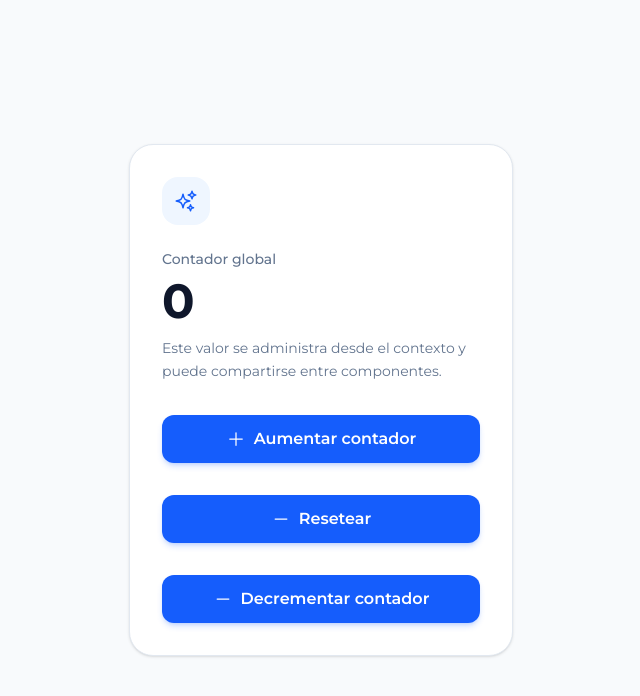
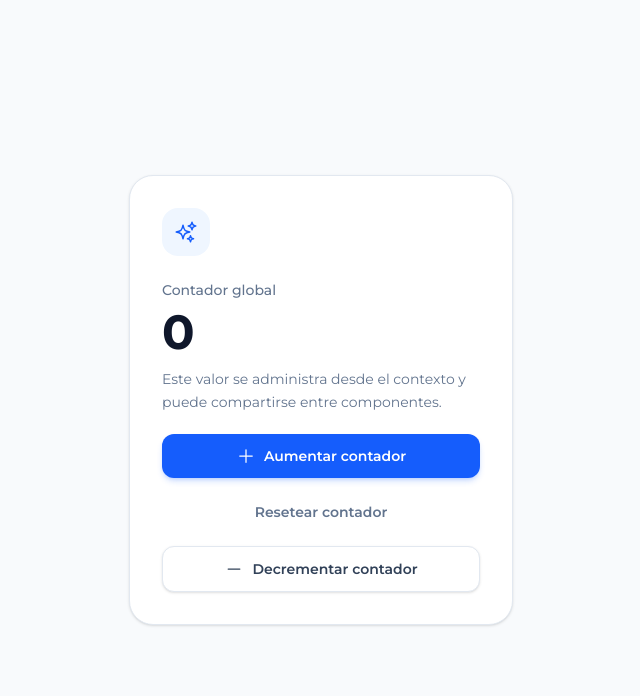
Before and after one commit to JuanM1005/curso-react, a React (Vite) app: page / in a window 1280 px wide. Shown: the top 696 px of the page, without its empty margins (319-959 px from the left). Built offline with nearby package versions, Linux system fonts and the light colour scheme; a web font is replaced by a local one.

Commit message:
feat(ui): rediseñarapp.tsx y button.tsx

```diff
--- a/src/App.css
+++ /dev/null
@@ -1,4 +0,0 @@
-custom-btn {
-  color: blue;
-  background: gray;
-}
--- a/src/App.tsx
+++ b/src/App.tsx
@@ -1,72 +1,9 @@
-import {
-  HiOutlinePlus,
-  HiOutlineMinus,
-  HiOutlineSparkles,
-} from 'react-icons/hi2';
-import useGlobalContext from './hooks/useGlobalContext';
+import AppContent from './AppContent';
 
 const App = () => {
-  const { globalValue, setGlobalValue } = useGlobalContext();
+  return (
+    <AppContent />
+  )
+}
 
-  const handleIncrement = (): void => {
-    setGlobalValue((prev) => prev + 1);
-  };
-
-  const handleDecrement = (): void => {
-    setGlobalValue((prev) => prev - 1);
-  };
-
-  const handleReset = (): void => {
-    setGlobalValue(0);
-  };
-
-  return (
-    <main className="flex min-h-svh items-center justify-center bg-slate-50 px-4">
-      <section className="w-full max-w-sm rounded-3xl border border-slate-200 bg-white p-8 shadow-sm">
-        <div className="mb-6 flex size-12 items-center justify-center rounded-2xl bg-blue-50 text-blue-600">
-          <HiOutlineSparkles size={24} />
-        </div>
-
-        <p className="text-sm font-medium text-slate-500">Contador global</p>
-
-        <h1 className="mt-2 text-5xl font-bold tracking-tight text-slate-900">
-          {globalValue}
-        </h1>
-
-        <p className="mt-3 text-sm leading-relaxed text-slate-500">
-          Este valor se administra desde el contexto y puede compartirse entre
-          componentes.
-        </p>
-
-        <button
-          type="button"
-          onClick={handleIncrement}
-          className="mt-8 flex w-full items-center justify-center gap-2 rounded-xl bg-blue-600 px-4 py-3 font-semibold text-white shadow-md shadow-blue-600/20 transition cursor-pointer hover:bg-blue-700 active:scale-[0.98]"
-        >
-          <HiOutlinePlus size={20} />
-          Aumentar contador
-        </button>
-
-        <button
-          type="button"
-          onClick={handleReset}
-          className="mt-8 flex w-full items-center justify-center gap-2 rounded-xl bg-blue-600 px-4 py-3 font-semibold text-white shadow-md shadow-blue-600/20 transition cursor-pointer hover:bg-blue-700 active:scale-[0.98]"
-        >
-          <HiOutlineMinus size={20} />
-          Resetear
-        </button>
-
-        <button
-          type="button"
-          onClick={handleDecrement}
-          className="mt-8 flex w-full items-center justify-center gap-2 rounded-xl bg-blue-600 px-4 py-3 font-semibold text-white shadow-md shadow-blue-600/20 transition cursor-pointer hover:bg-blue-700 active:scale-[0.98]"
-        >
-          <HiOutlineMinus size={20} />
-          Decrementar contador
-        </button>
-      </section>
-    </main>
-  );
-};
-
-export default App;
+export default App
--- /dev/null
+++ b/src/AppContent.styles.ts
@@ -0,0 +1,19 @@
+const styles = {
+  container: 'flex min-h-svh items-center justify-center bg-slate-50 px-4',
+
+  headerIcon:
+    'mb-6 flex size-12 items-center justify-center rounded-2xl bg-blue-50 text-blue-600',
+
+  headerSpan: 'text-sm font-medium text-slate-500',
+
+  title: 'mt-2 text-5xl font-bold tracking-tight text-slate-900',
+
+  textContent: 'mt-3 mb-5 text-sm leading-relaxed text-slate-500',
+
+  buttonWrapper: 'flex flex-col gap-3',
+
+  sectionWrapper:
+    'w-full max-w-sm rounded-3xl border border-slate-200 bg-white p-8 shadow-sm',
+};
+
+export default styles;
--- /dev/null
+++ b/src/AppContent.tsx
@@ -0,0 +1,73 @@
+import {
+  HiOutlinePlus,
+  HiOutlineMinus,
+  HiOutlineSparkles,
+} from 'react-icons/hi2';
+import useGlobalContext from './hooks/useGlobalContext';
+
+import styles from './AppContent.styles';
+import { Button } from './components';
+
+const AppContent = () => {
+  const { globalValue, setGlobalValue } = useGlobalContext();
+
+  const handleIncrement = (): void => {
+    setGlobalValue((prev) => prev + 1);
+  };
+
+  const handleDecrement = (): void => {
+    setGlobalValue((prev) => prev - 1);
+  };
+
+  const handleReset = (): void => {
+    setGlobalValue(0);
+  };
+
+  return (
+    <main className={styles.container}>
+      <section className={styles.sectionWrapper}>
+        <div className={styles.headerIcon}>
+          <HiOutlineSparkles size={24} />
+        </div>
+
+        <p className={styles.headerSpan}>Contador global</p>
+
+        <h1 className={styles.title}>
+          {globalValue}
+        </h1>
+
+        <p className={styles.textContent}>
+          Este valor se administra desde el contexto y puede compartirse entre
+          componentes.
+        </p>
+
+        <div className={styles.buttonWrapper}>
+          <Button
+            variant="primary"
+            icon={<HiOutlinePlus size={20} />}
+            onClick={handleIncrement}
+          >
+            Aumentar contador
+          </Button>
+
+          <Button
+            variant="ghost"
+            onClick={handleReset}
+          >
+            Resetear contador
+          </Button>
+
+          <Button
+            variant="secondary"
+            icon={<HiOutlineMinus size={20} />}
+            onClick={handleDecrement}
+          >
+            Decrementar contador
+          </Button>
+        </div>
+      </section>
+    </main>
+  );
+};
+
+export default AppContent;
--- /dev/null
+++ b/src/components/Button/Button.styles.ts
@@ -0,0 +1,16 @@
+const styles = {
+  base: 'flex cursor-pointer items-center justify-center gap-2 rounded-xl px-4 py-3 text-sm font-semibold transition active:scale-[0.98] disabled:cursor-not-allowed disabled:opacity-50 disabled:active:scale-100',
+
+  primary:
+    'bg-blue-600 text-white shadow-md shadow-blue-600/20 hover:bg-blue-700 disabled:hover:bg-blue-600',
+
+  secondary:
+    'border border-slate-200 bg-white text-slate-700 shadow-sm hover:bg-slate-50 disabled:hover:bg-white',
+
+  ghost:
+    'font-medium text-slate-500 hover:bg-slate-100 hover:text-slate-700 disabled:hover:bg-transparent disabled:hover:text-slate-500',
+
+  fullWidth: 'w-full',
+};
+
+export default styles;
--- a/src/components/Button/Button.tsx
+++ b/src/components/Button/Button.tsx
@@ -1,12 +1,30 @@
-import type ButtonProps from './Button.types';
+import clsx from 'clsx';
 
-export const Button = ({ label, onClick }: ButtonProps) => {
+import type { ButtonProps } from './Button.types';
+import styles from './Button.styles';
+
+export const Button = ({
+  children,
+  icon,
+  variant = 'primary',
+  fullWidth = false,
+  className,
+  type = 'button',
+  ...rest
+}: ButtonProps) => {
   return (
     <button
-      className="bg-blue-500 text-white px-2.5 py-5 border-0 rounded-[5px] cursor-pointer"
-      onClick={onClick}
+      type={type}
+      className={clsx(
+        styles.base,
+        styles[variant],
+        fullWidth && styles.fullWidth,
+        className,
+      )}
+      {...rest}
     >
-      {label}
+      {icon}
+      {children}
     </button>
   );
 };
--- a/src/components/Button/Button.types.ts
+++ b/src/components/Button/Button.types.ts
@@ -1,4 +1,10 @@
-export default interface ButtonProps {
-  label: string;
-  onClick?: () => void; // ? significa que la función onClick es opcional
+import type { ButtonHTMLAttributes, ReactNode } from 'react';
+
+type ButtonVariant = 'primary' | 'secondary' | 'ghost';
+
+export interface ButtonProps extends ButtonHTMLAttributes<HTMLButtonElement> {
+  children: ReactNode;
+  icon?: ReactNode;
+  variant?: ButtonVariant;
+  fullWidth?: boolean;
 }
```
